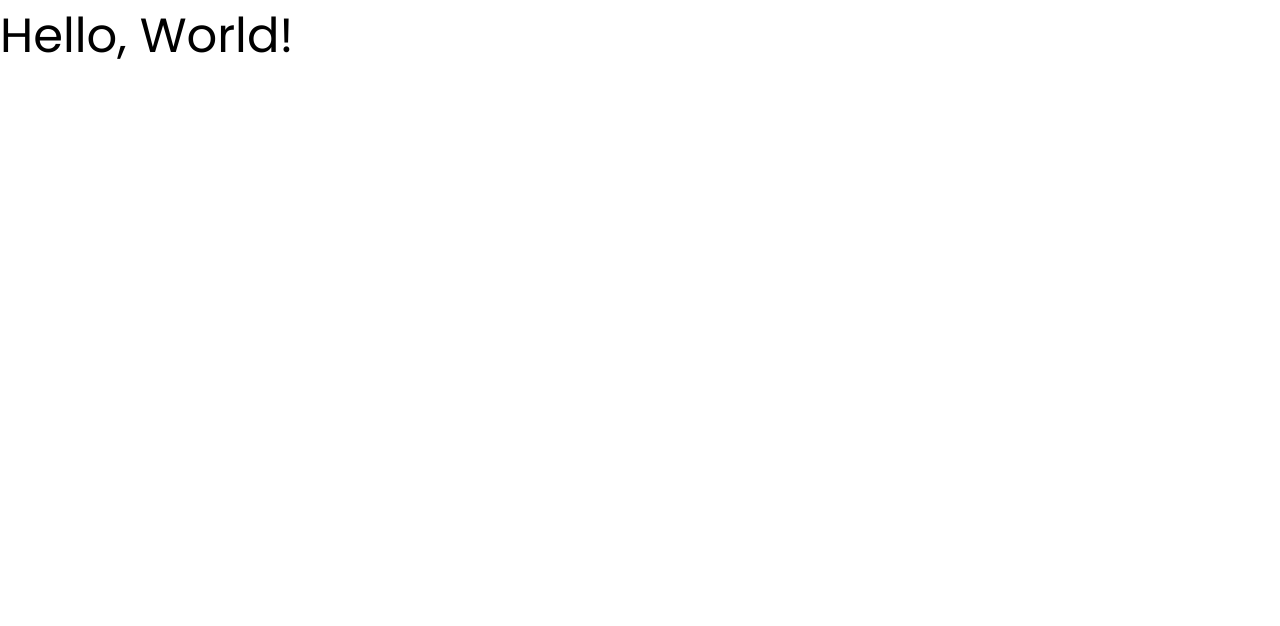
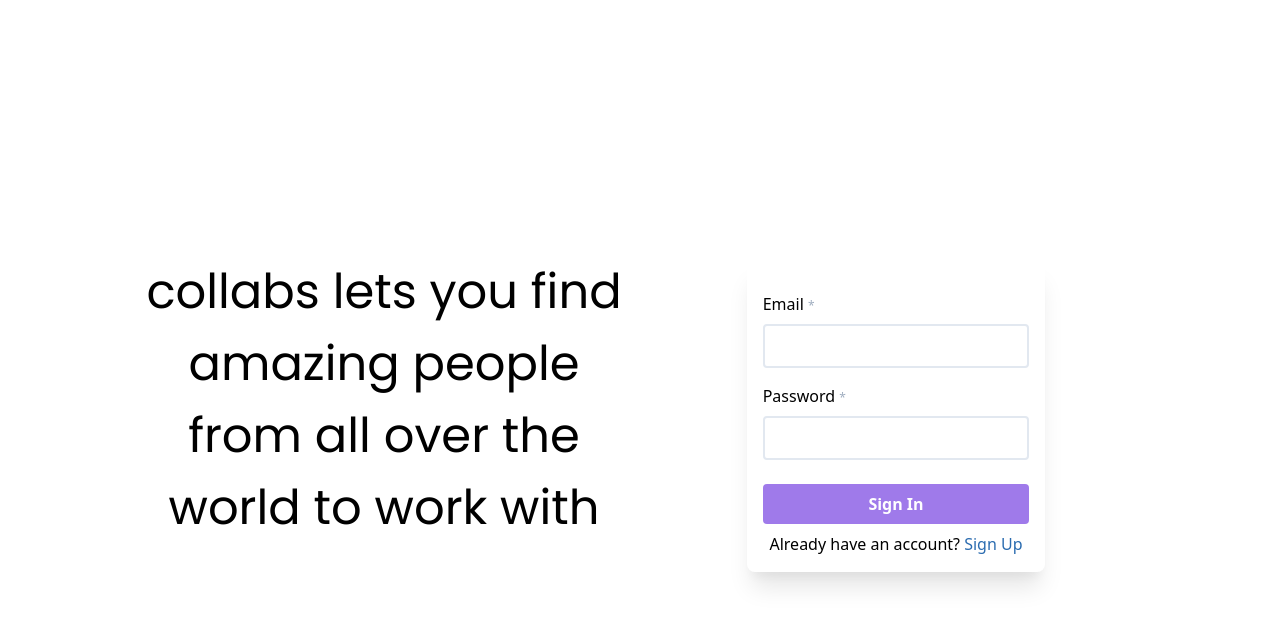
Before and after one commit to joshiprashanthd/startup, a React app in the folder root/frontend/: page / in a window 1280 px wide. Shown: the top 626 px of the page. Built offline with nearby package versions, Linux system fonts and the light colour scheme.

Commit message:
CHORE: Render AuthPage in App.tsx

```diff
--- a/root/frontend/src/App.tsx
+++ b/root/frontend/src/App.tsx
@@ -1,5 +1,6 @@
 import React from "react";
+import { AuthPage } from "./pages/AuthPage";
 
 export default function App() {
-  return <h1 className="text-5xl font-display">Hello, World!</h1>;
+  return <AuthPage />;
 }
```
